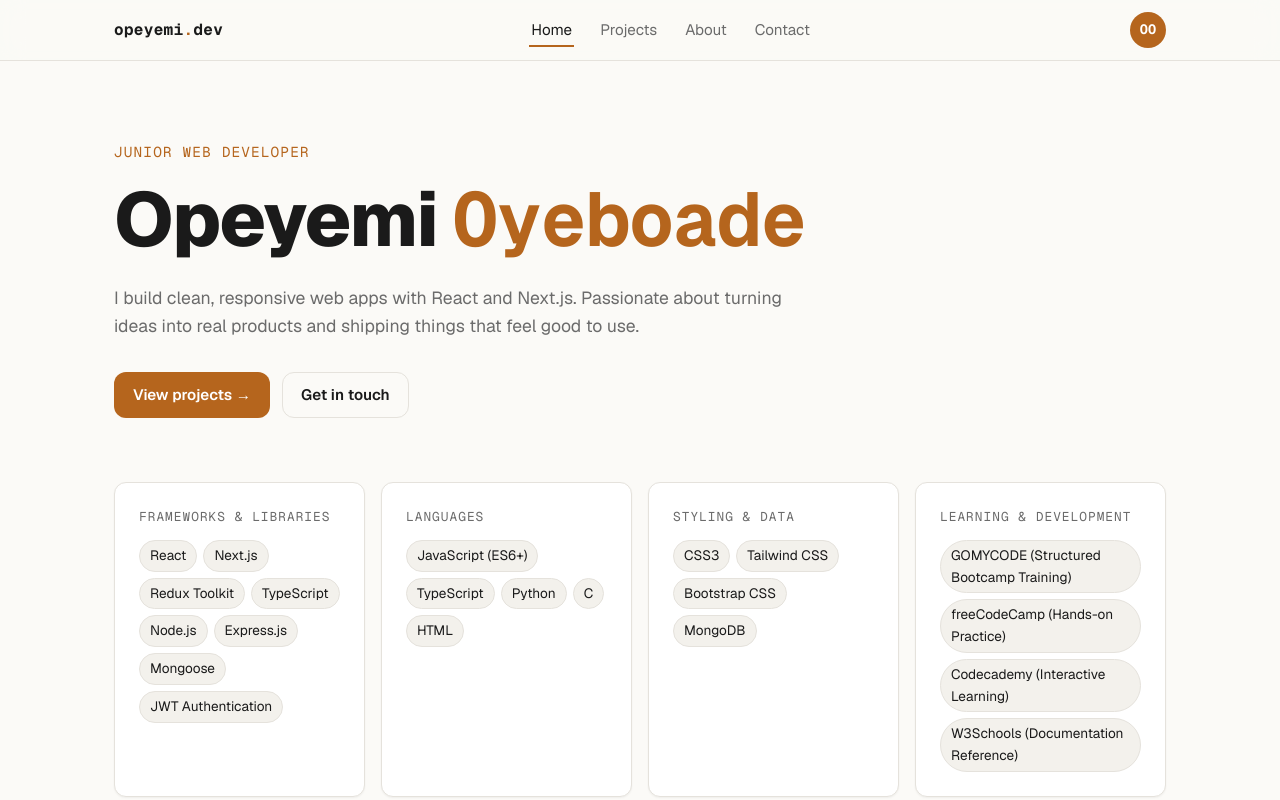
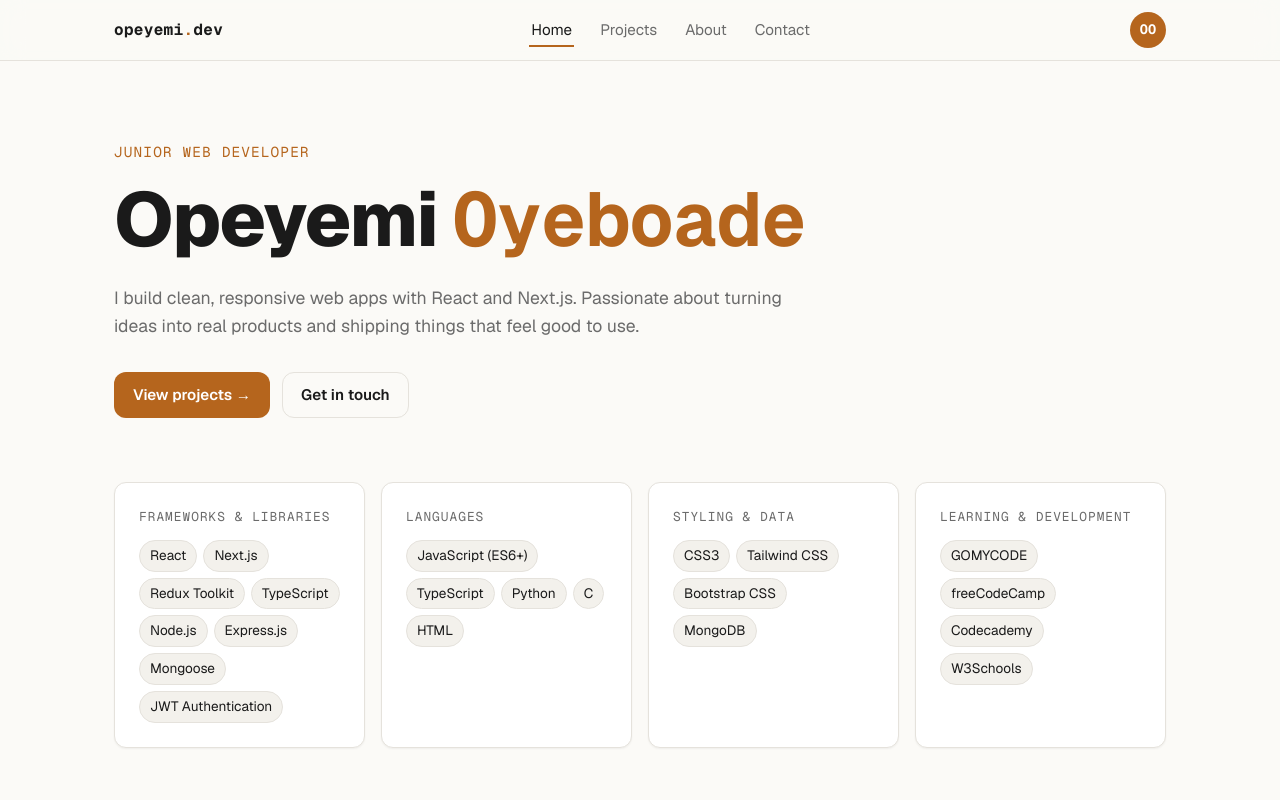
Before and after one commit to oboyeboade-code/portfolio, a Next.js app: page / in a window 1280 px wide. Shown: the top 800 px of the page. Built offline with nearby package versions, Linux system fonts and the light colour scheme.

Commit message:
initial commit

```diff
--- a/app/page.tsx
+++ b/app/page.tsx
@@ -59,10 +59,10 @@ export default function Home() {
         <div className={styles.card}>
           <p className={styles.cardLabel}>Learning & Development</p>
           <ul className={styles.chips}>
-            <li>GOMYCODE (Structured Bootcamp Training)</li>
-            <li>freeCodeCamp (Hands-on Practice)</li>
-            <li>Codecademy (Interactive Learning)</li>
-            <li>W3Schools (Documentation Reference)</li>
+            <li>GOMYCODE</li>
+            <li>freeCodeCamp</li>
+            <li>Codecademy</li>
+            <li>W3Schools</li>
           </ul>
         </div>
       </div>
```
